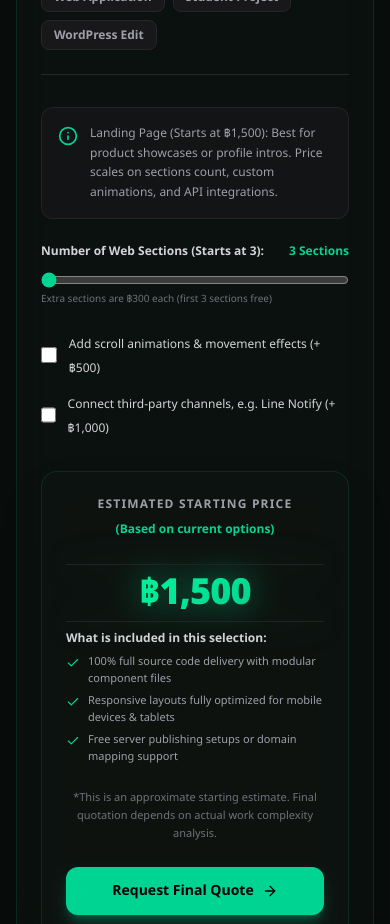
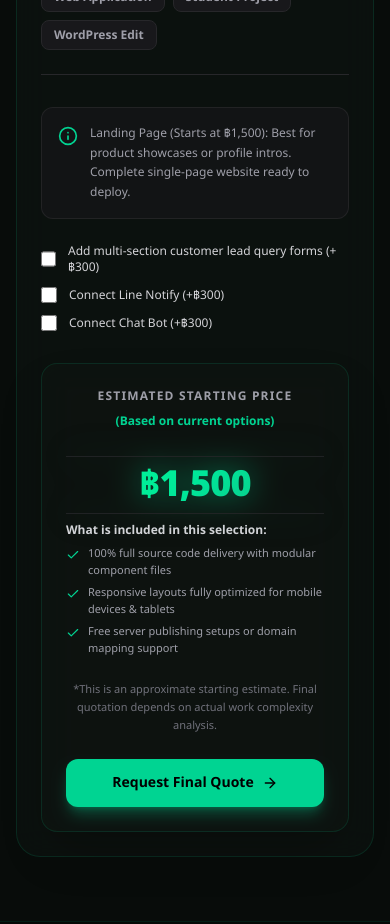
Before and after one commit to LazyDevCode-888/ldcode-website, a Next.js app: page /pricing in a window 390 px wide. Shown: the part 3420-4344 px from the top of the page. Built offline with nearby package versions, Linux system fonts and the light colour scheme.

Commit message:
feat: update pricing page layout and subscription tier details

```diff
--- a/app/pricing/page.tsx
+++ b/app/pricing/page.tsx
@@ -17,31 +17,24 @@ export default function PricingPage() {
 
   // Calculator Parameters
   // Landing Page parameters
-  const [lpSections, setLpSections] = useState<number>(3)
-  const [lpAnimation, setLpAnimation] = useState<boolean>(false)
-  const [lpExternal, setLpExternal] = useState<boolean>(false)
+  const [lpForms, setLpForms] = useState<boolean>(false)
+  const [lpExternalLine, setLpExternalLine] = useState<boolean>(false)
+  const [lpExternalChatbot, setLpExternalChatbot] = useState<boolean>(false)
 
   // Corporate Website parameters
   const [corpPages, setCorpPages] = useState<number>(3)
-  const [corpAnimation, setCorpAnimation] = useState<boolean>(false)
   const [corpForms, setCorpForms] = useState<boolean>(false)
-  const [corpMaps, setCorpMaps] = useState<boolean>(true)
+  const [corpExternalLine, setCorpExternalLine] = useState<boolean>(false)
+  const [corpExternalChatbot, setCorpExternalChatbot] = useState<boolean>(false)
 
   // Web App parameters
-  const [appEntities, setAppEntities] = useState<number>(5)
-  const [appDashboard, setAppDashboard] = useState<boolean>(true)
-  const [appAuth, setAppAuth] = useState<boolean>(true)
   const [appApis, setAppApis] = useState<boolean>(false)
 
   // Student Project parameters
-  const [studentPages, setStudentPages] = useState<number>(3)
-  const [studentDashboard, setStudentDashboard] = useState<boolean>(true)
-  const [studentAuth, setStudentAuth] = useState<boolean>(false)
   const [studentManual, setStudentManual] = useState<boolean>(false)
 
   // WordPress parameters
   const [wpScopeSize, setWpScopeSize] = useState<'S' | 'M' | 'L'>('S')
-  const [wpSpeed, setWpSpeed] = useState<boolean>(false)
   const [wpThemeFix, setWpThemeFix] = useState<boolean>(false)
   const [wpPlugins, setWpPlugins] = useState<boolean>(false)
 
@@ -50,32 +43,28 @@ export default function PricingPage() {
     switch (serviceType) {
       case 'landing-page': {
         let price = 1500
-        price += (lpSections - 3) * 300
-        if (lpAnimation) price += 500
-        if (lpExternal) price += 1000
+        if (lpForms) price += 300
+        if (lpExternalLine) price += 300
+        if (lpExternalChatbot) price += 300
         return price
       }
       case 'corporate-website': {
         let price = 4000
-        price += (corpPages - 3) * 800
-        if (corpAnimation) price += 1000
-        if (corpForms) price += 500
-        if (corpMaps) price += 500
+        if (corpPages > 5) {
+          price += (corpPages - 5) * 800
+        }
+        if (corpForms) price += 300
+        if (corpExternalLine) price += 300
+        if (corpExternalChatbot) price += 300
         return price
       }
       case 'web-application': {
         let price = 15000
-        price += (appEntities - 5) * 1500
-        if (appDashboard) price += 5000
-        if (appAuth) price += 3000
-        if (appApis) price += 4000
+        if (appApis) price += 2500
         return price
       }
       case 'student-project': {
         let price = 2500
-        price += (studentPages - 3) * 400
-        if (studentDashboard) price += 1000
-        if (studentAuth) price += 500
         if (studentManual) price += 500
         return price
       }
@@ -83,7 +72,6 @@ export default function PricingPage() {
         let price = 1000
         if (wpScopeSize === 'M') price += 1500
         else if (wpScopeSize === 'L') price += 3000
-        if (wpSpeed) price += 1000
         if (wpThemeFix) price += 800
         if (wpPlugins) price += 500
         return price
@@ -260,56 +248,45 @@ export default function PricingPage() {
             <div className="p-4 rounded-xl bg-zinc-900/60 border border-zinc-800/80 flex items-start gap-3">
               <Info className="w-5 h-5 text-emerald-400 shrink-0 mt-0.5" />
               <div className="text-xs text-zinc-400 leading-relaxed">
-                {serviceType === 'landing-page' && t('Landing Page (เริ่มต้น ฿1,500): เหมาะสำหรับหน้าแนะนำสินค้า แนะนำธุรกิจ หรือแสดงผลงานเบื้องต้น ราคาคำนวณตามจำนวน Section เพิ่มเติม ระบบอนิเมชั่น และการเชื่อมต่อภายนอก', 'Landing Page (Starts at ฿1,500): Best for product showcases or profile intros. Price scales on sections count, custom animations, and API integrations.')}
-                {serviceType === 'corporate-website' && t('Corporate Website (เริ่มต้น ฿4,000): เว็บไซต์บริษัท 3-5 หน้า ราคาจะขึ้นอยู่กับจำนวนหน้าเพิ่มเติม, การจัดทำฟอร์มติดต่อ, และระบบอนิเมชั่นการเปลี่ยนหน้า', 'Corporate Website (Starts at ฿4,000): Profile website for businesses (3-5 pages). Scaled based on extra pages, custom query forms, and page transition effects.')}
-                {serviceType === 'web-application' && t('Web Application (เริ่มต้น ฿15,000): ระบบเว็บแอปพลิเคชันที่มีระบบหลังบ้านจัดการข้อมูลและฐานข้อมูลจริง ราคาแปรผันตามความซับซ้อนของข้อมูล (Entities), แดชบอร์ด และสิทธิ์ผู้ใช้งาน', 'Web Application (Starts at ฿15,000): Full-stack web system backed with relational database models. Scales on data complexity (Entities), dashboard reports, and roles logic.')}
-                {serviceType === 'student-project' && t('Student Project (เริ่มต้น ฿2,500): ระบบพร้อมส่งอาจารย์ / นำเสนองาน ราคาคำนวณตามจำนวนหน้า, ระบบหลังบ้านสำหรับจัดการข้อมูลแบบ CRUD, และคู่มืออธิบายโค้ด', 'Student Project (Starts at ฿2,500): Fast codebase built for coursework, graduation reviews, or hackathons. Cost scales on page paths, CRUD requirements, and manuals.')}
-                {serviceType === 'wordpress-customization' && t('WordPress Customization (เริ่มต้น ฿1,000): งานปรับแต่งระบบเดิม แก้ไข Layout ติดตั้งปลั๊กอิน หรือสปีดความเร็วเว็บ ราคาแปรผันตามสเกลปัญหาที่พบ', 'WordPress Customization (Starts at ฿1,000): Optimize layouts, configure plug-ins, or resolve speed delays. Quote adjusts per task severity.')}
+                {serviceType === 'landing-page' && t('Landing Page (เริ่มต้น ฿1,500): เหมาะสำหรับหน้าแนะนำสินค้า แนะนำธุรกิจ หรือแสดงผลงานเบื้องต้น เว็บไซต์หน้าเดียวสมบูรณ์แบบพร้อมใช้งาน', 'Landing Page (Starts at ฿1,500): Best for product showcases or profile intros. Complete single-page website ready to deploy.')}
+                {serviceType === 'corporate-website' && t('Corporate Website (เริ่มต้น ฿4,000): เว็บไซต์บริษัท 3-5 หน้า (รวม 5 หน้าแรกราคาเท่าเดิม ฿4,000) หากเพิ่มเติมจาก 5 หน้า คิดเพิ่มหน้าละ ฿800', 'Corporate Website (Starts at ฿4,000): Profile website for businesses (Includes 3-5 pages for ฿4,000). Extra pages beyond 5 are ฿800 each.')}
+                {serviceType === 'web-application' && t('Web Application (เริ่มต้น ฿15,000): ระบบเว็บแอปพลิเคชันที่มีระบบหลังบ้านจัดการข้อมูลและฐานข้อมูลจริง (รายละเอียดตารางข้อมูล/Entities สามารถคุยตกลงขอบเขตงานเพิ่มเติมได้)', 'Web Application (Starts at ฿15,000): Full-stack web system backed with relational database models. Specific entities/data scopes can be discussed during consultation.')}
+                {serviceType === 'student-project' && t('Student Project (เริ่มต้น ฿2,500): ระบบพร้อมส่งอาจารย์ / นำเสนองาน (รายละเอียดขอบเขตงานและฟังก์ชันสามารถส่งโจทย์เพื่อประเมินได้)', 'Student Project (Starts at ฿2,500): Fast codebase built for coursework, graduation reviews, or hackathons. Details & specifications can be submitted for review.')}
+                {serviceType === 'wordpress-customization' && t('WordPress Customization (เริ่มต้น ฿1,000): งานปรับแต่งระบบเดิม แก้ไข Layout ติดตั้งปลั๊กอิน ราคาแปรผันตามสเกลปัญหาที่พบ', 'WordPress Customization (Starts at ฿1,000): Optimize layouts, configure plug-ins, or resolve issues. Quote adjusts per task severity.')}
               </div>
             </div>
 
-            {/* Config Fields based on selected ServiceType */}
             {serviceType === 'landing-page' && (
               <div className="space-y-6">
-                <div className="space-y-2">
-                  <div className="flex justify-between text-xs font-semibold">
-                    <span className="text-zinc-300">{t('จำนวน Section ของเว็บ (เริ่มต้น 3 Section):', 'Number of Web Sections (Starts at 3):')}</span>
-                    <span className="text-emerald-400 font-bold">{lpSections} Sections</span>
-                  </div>
-                  <input
-                    type="range"
-                    min={3}
-                    max={12}
-                    value={lpSections}
-                    onChange={(e) => setLpSections(Number(e.target.value))}
-                    className="w-full accent-emerald-400 bg-zinc-800 h-2 rounded-lg cursor-pointer"
-                  />
-                  <div className="text-[10px] text-zinc-500">{t('เพิ่มเติม Section ละ ฿300 (ฟรี 3 Section แรก)', 'Extra sections are ฿300 each (first 3 sections free)')}</div>
-                </div>
-
                 <div className="space-y-3">
                   <label className="flex items-center gap-3 cursor-pointer group">
                     <input
                       type="checkbox"
-                      checked={lpAnimation}
-                      onChange={(e) => setLpAnimation(e.target.checked)}
+                      checked={lpForms}
+                      onChange={(e) => setLpForms(e.target.checked)}
                       className="w-4 h-4 rounded accent-emerald-400"
                     />
-                    <div>
-                      <span className="text-xs sm:text-sm text-zinc-300 group-hover:text-emerald-300 transition-colors">{t('เพิ่มระบบอนิเมชั่น / เอฟเฟกต์การเลื่อนขยับ (+฿500)', 'Add scroll animations & movement effects (+฿500)')}</span>
-                    </div>
+                    <span className="text-xs sm:text-sm text-zinc-300 group-hover:text-emerald-300 transition-colors">{t('เพิ่มระบบแบบฟอร์มติดต่อลูกค้าหลายส่วน (+฿300)', 'Add multi-section customer lead query forms (+฿300)')}</span>
                   </label>
 
                   <label className="flex items-center gap-3 cursor-pointer group">
                     <input
                       type="checkbox"
-                      checked={lpExternal}
-                      onChange={(e) => setLpExternal(e.target.checked)}
+                      checked={lpExternalLine}
+                      onChange={(e) => setLpExternalLine(e.target.checked)}
                       className="w-4 h-4 rounded accent-emerald-400"
                     />
-                    <div>
-                      <span className="text-xs sm:text-sm text-zinc-300 group-hover:text-emerald-300 transition-colors">{t('เชื่อมต่อบริการภายนอก เช่น Line Notify, Chat Bot (+฿1,000)', 'Connect third-party channels, e.g. Line Notify (+฿1,000)')}</span>
-                    </div>
+                    <span className="text-xs sm:text-sm text-zinc-300 group-hover:text-emerald-300 transition-colors">{t('เชื่อมต่อบริการ Line Notify (+฿300)', 'Connect Line Notify (+฿300)')}</span>
+                  </label>
+
+                  <label className="flex items-center gap-3 cursor-pointer group">
+                    <input
+                      type="checkbox"
+                      checked={lpExternalChatbot}
+                      onChange={(e) => setLpExternalChatbot(e.target.checked)}
+                      className="w-4 h-4 rounded accent-emerald-400"
+                    />
+                    <span className="text-xs sm:text-sm text-zinc-300 group-hover:text-emerald-300 transition-colors">{t('เชื่อมต่อบริการ Chat Bot (+฿300)', 'Connect Chat Bot (+฿300)')}</span>
                   </label>
                 </div>
               </div>
@@ -319,7 +296,7 @@ export default function PricingPage() {
               <div className="space-y-6">
                 <div className="space-y-2">
                   <div className="flex justify-between text-xs font-semibold">
-                    <span className="text-zinc-300">{t('จำนวนหน้าเว็บไซต์ที่ต้องการ (เริ่มต้น 3 หน้า):', 'Requested Website Pages (Starts at 3):')}</span>
+                    <span className="text-zinc-300">{t('จำนวนหน้าเว็บไซต์ที่ต้องการ (รวมในราคาเริ่มต้น 3–5 หน้า):', 'Requested Website Pages (Includes 3–5 pages):')}</span>
                     <span className="text-emerald-400 font-bold">{corpPages} {t('หน้า', 'Pages')}</span>
                   </div>
                   <input
@@ -330,20 +307,10 @@ export default function PricingPage() {
                     onChange={(e) => setCorpPages(Number(e.target.value))}
                     className="w-full accent-emerald-400 bg-zinc-800 h-2 rounded-lg cursor-pointer"
                   />
-                  <div className="text-[10px] text-zinc-500">{t('เพิ่มเติมหน้าละ ฿800 (ฟรี 3 หน้าแรก)', 'Extra pages are ฿800 each (first 3 pages free)')}</div>
+                  <div className="text-[10px] text-zinc-500">{t('ฟรี 1–5 หน้าแรก (หากเกิน 5 หน้า คิดเพิ่มหน้าละ ฿800)', 'First 1–5 pages included in ฿4,000 baseline (Extra pages beyond 5 are ฿800 each)')}</div>
                 </div>
 
                 <div className="space-y-3">
-                  <label className="flex items-center gap-3 cursor-pointer group">
-                    <input
-                      type="checkbox"
-                      checked={corpAnimation}
-                      onChange={(e) => setCorpAnimation(e.target.checked)}
-                      className="w-4 h-4 rounded accent-emerald-400"
-                    />
-                    <span className="text-xs sm:text-sm text-zinc-300 group-hover:text-emerald-300 transition-colors">{t('อนิเมชั่นระดับพรีเมียม / Interactive GSAP (+฿1,000)', 'Premium interaction effects / GSAP scroll trigger (+฿1,000)')}</span>
-                  </label>
-
                   <label className="flex items-center gap-3 cursor-pointer group">
                     <input
                       type="checkbox"
@@ -351,17 +318,27 @@ export default function PricingPage() {
                       onChange={(e) => setCorpForms(e.target.checked)}
                       className="w-4 h-4 rounded accent-emerald-400"
                     />
-                    <span className="text-xs sm:text-sm text-zinc-300 group-hover:text-emerald-300 transition-colors">{t('เพิ่มระบบแบบฟอร์มติดต่อลูกค้าหลายส่วน (+฿500)', 'Add multi-section customer lead query forms (+฿500)')}</span>
+                    <span className="text-xs sm:text-sm text-zinc-300 group-hover:text-emerald-300 transition-colors">{t('เพิ่มระบบแบบฟอร์มติดต่อลูกค้าหลายส่วน (+฿300)', 'Add multi-section customer lead query forms (+฿300)')}</span>
                   </label>
 
                   <label className="flex items-center gap-3 cursor-pointer group">
                     <input
                       type="checkbox"
-                      checked={corpMaps}
-                      onChange={(e) => setCorpMaps(e.target.checked)}
+                      checked={corpExternalLine}
+                      onChange={(e) => setCorpExternalLine(e.target.checked)}
                       className="w-4 h-4 rounded accent-emerald-400"
                     />
-                    <span className="text-xs sm:text-sm text-zinc-300 group-hover:text-emerald-300 transition-colors">{t('เชื่อมต่อ Google Maps API และ Social Media (+฿500)', 'Google Maps API integration & Social panels (+฿500)')}</span>
+                    <span className="text-xs sm:text-sm text-zinc-300 group-hover:text-emerald-300 transition-colors">{t('เชื่อมต่อบริการ Line Notify (+฿300)', 'Connect Line Notify (+฿300)')}</span>
+                  </label>
+
+                  <label className="flex items-center gap-3 cursor-pointer group">
+                    <input
+                      type="checkbox"
+                      checked={corpExternalChatbot}
+                      onChange={(e) => setCorpExternalChatbot(e.target.checked)}
+                      className="w-4 h-4 rounded accent-emerald-400"
+                    />
+                    <span className="text-xs sm:text-sm text-zinc-300 group-hover:text-emerald-300 transition-colors">{t('เชื่อมต่อบริการ Chat Bot (+฿300)', 'Connect Chat Bot (+฿300)')}</span>
                   </label>
                 </div>
               </div>
@@ -369,43 +346,7 @@ export default function PricingPage() {
 
             {serviceType === 'web-application' && (
               <div className="space-y-6">
-                <div className="space-y-2">
-                  <div className="flex justify-between text-xs font-semibold">
-                    <span className="text-zinc-300">{t('จำนวนตารางข้อมูล / Entities ในฐานข้อมูล (เริ่มต้น 5):', 'Database Entities / Schema Tables (Starts at 5):')}</span>
-                    <span className="text-emerald-400 font-bold">{appEntities} Entities</span>
-                  </div>
-                  <input
-                    type="range"
-                    min={5}
-                    max={25}
-                    value={appEntities}
-                    onChange={(e) => setAppEntities(Number(e.target.value))}
-                    className="w-full accent-emerald-400 bg-zinc-800 h-2 rounded-lg cursor-pointer"
-                  />
-                  <div className="text-[10px] text-zinc-500">{t('เพิ่มเติม Entity ละ ฿1,500 (รวมการจัดการ CRUD ใน Dashboard หลังบ้าน)', 'Extra Entities are ฿1,500 each (includes related panel CRUD integration)')}</div>
-                </div>
-
                 <div className="space-y-3">
-                  <label className="flex items-center gap-3 cursor-pointer group">
-                    <input
-                      type="checkbox"
-                      checked={appDashboard}
-                      onChange={(e) => setAppDashboard(e.target.checked)}
-                      className="w-4 h-4 rounded accent-emerald-400"
-                    />
-                    <span className="text-xs sm:text-sm text-zinc-300 group-hover:text-emerald-300 transition-colors">{t('ระบบ Admin Dashboard สรุปผลหลังบ้าน (+฿5,000)', 'Admin dashboard metrics panel backend (+฿5,000)')}</span>
-                  </label>
-
-                  <label className="flex items-center gap-3 cursor-pointer group">
-                    <input
-                      type="checkbox"
-                      checked={appAuth}
-                      onChange={(e) => setAppAuth(e.target.checked)}
-                      className="w-4 h-4 rounded accent-emerald-400"
-                    />
-                    <span className="text-xs sm:text-sm text-zinc-300 group-hover:text-emerald-300 transition-colors">{t('ระบบสมาชิก & กำหนดสิทธิ์การใช้งาน (Role-based Authorization) (+฿3,000)', 'Member accounts & Role-based authentication gateways (+฿3,000)')}</span>
-                  </label>
-
                   <label className="flex items-center gap-3 cursor-pointer group">
                     <input
                       type="checkbox"
@@ -413,7 +354,7 @@ export default function PricingPage() {
                       onChange={(e) => setAppApis(e.target.checked)}
                       className="w-4 h-4 rounded accent-emerald-400"
                     />
-                    <span className="text-xs sm:text-sm text-zinc-300 group-hover:text-emerald-300 transition-colors">{t('เชื่อมต่อ API ภายนอก (ระบบชำระเงิน, SMS, Google Maps) (+฿4,000)', 'External API linkages (Stripe payment, SMS gateway, maps) (+฿4,000)')}</span>
+                    <span className="text-xs sm:text-sm text-zinc-300 group-hover:text-emerald-300 transition-colors">{t('เชื่อมต่อ API ภายนอก (ระบบชำระเงิน, SMS, Google Maps) (+฿2,500)', 'External API linkages (Stripe payment, SMS gateway, maps) (+฿2,500)')}</span>
                   </label>
                 </div>
               </div>
@@ -421,43 +362,7 @@ export default function PricingPage() {
 
             {serviceType === 'student-project' && (
               <div className="space-y-6">
-                <div className="space-y-2">
-                  <div className="flex justify-between text-xs font-semibold">
-                    <span className="text-zinc-300">{t('จำนวนหน้าการทำงานของระบบ (เริ่มต้น 3 หน้า):', 'Application Working Views (Starts at 3):')}</span>
-                    <span className="text-emerald-400 font-bold">{studentPages} {t('หน้า', 'Pages')}</span>
-                  </div>
-                  <input
-                    type="range"
-                    min={3}
-                    max={15}
-                    value={studentPages}
-                    onChange={(e) => setStudentPages(Number(e.target.value))}
-                    className="w-full accent-emerald-400 bg-zinc-800 h-2 rounded-lg cursor-pointer"
-                  />
-                  <div className="text-[10px] text-zinc-500">{t('เพิ่มเติมหน้าละ ฿400', 'Extra views are ฿400 each')}</div>
-                </div>
-
                 <div className="space-y-3">
-                  <label className="flex items-center gap-3 cursor-pointer group">
-                    <input
-                      type="checkbox"
-                      checked={studentDashboard}
-                      onChange={(e) => setStudentDashboard(e.target.checked)}
-                      className="w-4 h-4 rounded accent-emerald-400"
-                    />
-                    <span className="text-xs sm:text-sm text-zinc-300 group-hover:text-emerald-300 transition-colors">{t('ระบบแอดมินหลังบ้าน (Admin CRUD Panel) (+฿1,000)', 'Admin CRUD panel features interface (+฿1,000)')}</span>
-                  </label>
-
-                  <label className="flex items-center gap-3 cursor-pointer group">
-                    <input
-                      type="checkbox"
-                      checked={studentAuth}
-                      onChange={(e) => setStudentAuth(e.target.checked)}
-                      className="w-4 h-4 rounded accent-emerald-400"
-                    />
-                    <span className="text-xs sm:text-sm text-zinc-300 group-hover:text-emerald-300 transition-colors">{t('ระบบล็อกอินและลงทะเบียน (Login/Register Auth) (+฿500)', 'Login / signup session security handlers (+฿500)')}</span>
-                  </label>
-
                   <label className="flex items-center gap-3 cursor-pointer group">
                     <input
                       type="checkbox"
@@ -483,6 +388,7 @@ export default function PricingPage() {
                     ].map((item) => (
                       <button
                         key={item.val}
+                        type="button"
                         onClick={() => setWpScopeSize(item.val as 'S' | 'M' | 'L')}
                         className={`p-3 rounded-xl border text-center transition-all ${
                           wpScopeSize === item.val
@@ -498,16 +404,6 @@ export default function PricingPage() {
                 </div>
 
                 <div className="space-y-3 pt-2">
-                  <label className="flex items-center gap-3 cursor-pointer group">
-                    <input
-                      type="checkbox"
-                      checked={wpSpeed}
-                      onChange={(e) => setWpSpeed(e.target.checked)}
-                      className="w-4 h-4 rounded accent-emerald-400"
-                    />
-                    <span className="text-xs sm:text-sm text-zinc-300 group-hover:text-emerald-300 transition-colors">{t('เพิ่มสปีดการโหลดและทำ PageSpeed Optimization (+฿1,000)', 'Improve caching & PageSpeed load scores optimization (+฿1,000)')}</span>
-                  </label>
-
                   <label className="flex items-center gap-3 cursor-pointer group">
                     <input
                       type="checkbox"
```
